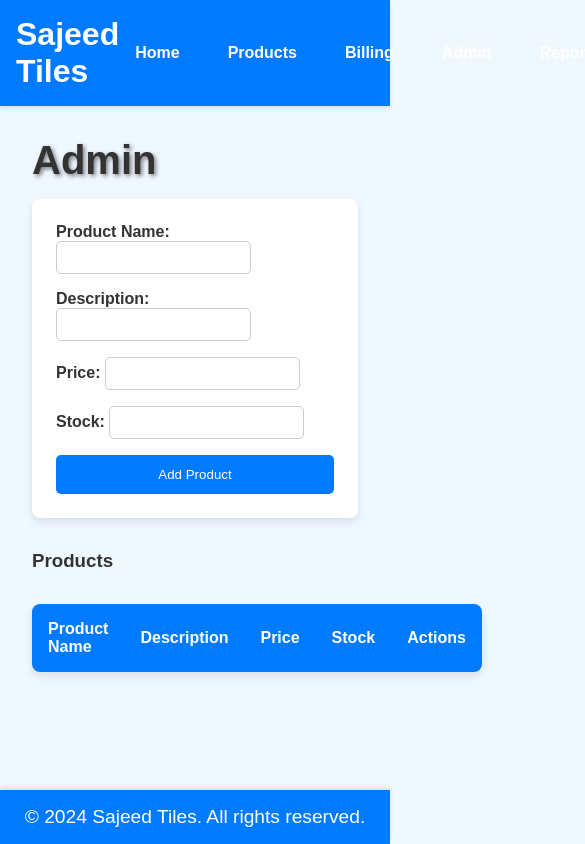
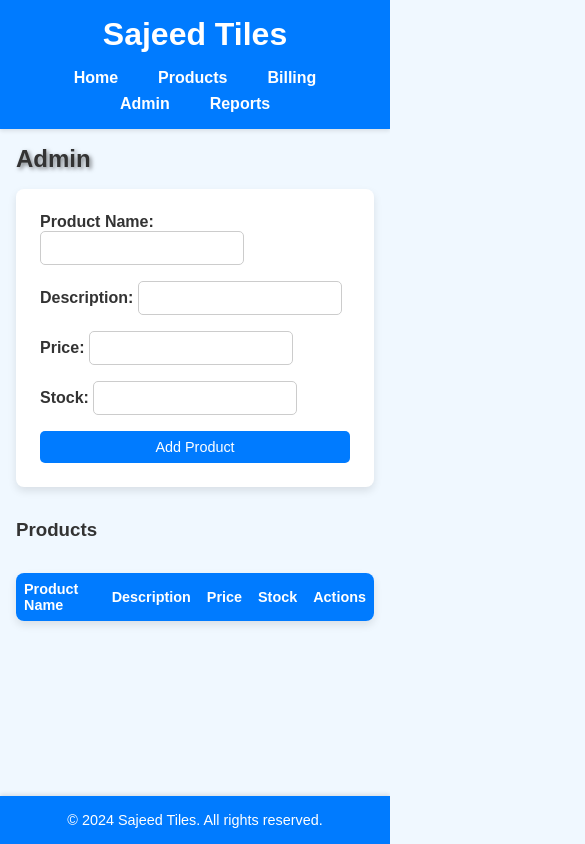
Before and after one commit to madhava43/sajeed, a plain HTML site: page admin.html in a window 390 px wide. Shown: the top 844 px of the page, 585 px wide, since content can reach past the window. Drawn offline with Linux system fonts and the light colour scheme; no server answers.

Commit message:
Add files via upload

```diff
--- a/styles.css
+++ b/styles.css
@@ -16,28 +16,29 @@ body, html {
 }
 
 header {
-    background-color: #007BFF; /* Blue background */
+    background-color: #007BFF;
     color: white;
-    padding: 1rem 0;
+    padding: 1rem;
     display: flex;
     justify-content: space-between;
     align-items: center;
+    flex-wrap: wrap;
     animation: slideDown 1s ease-out;
     box-shadow: 0 2px 4px rgba(0, 0, 0, 0.1);
 }
 
 .title {
-    margin-left: 1rem;
     font-size: 2rem;
     font-weight: bold;
+    margin: 0;
 }
 
 nav ul {
     list-style-type: none;
     padding: 0;
     display: flex;
+    flex-wrap: wrap;
     gap: 1rem;
-    margin-right: 1rem;
 }
 
 nav ul li {
@@ -54,18 +55,18 @@ nav ul li a {
 }
 
 nav ul li a:hover {
-    background-color: #0056b3; /* Darker blue */
-    color: #FFD700; /* Gold color on hover */
+    background-color: #0056b3;
+    color: #FFD700;
 }
 
 main {
-    flex: 1; /* Ensures main takes up remaining space */
-    padding: 2rem;
+    flex: 1;
+    padding: 1rem;
     animation: fadeIn 1.5s ease-in;
 }
 
 #home {
-    background-image: url('sajeed.jpg'); /* Replace with your image path */
+    background-image: url('path/to/your/image.jpg'); /* Replace with your image path */
     background-size: cover;
     background-position: center;
     background-repeat: no-repeat;
@@ -82,13 +83,13 @@ main {
 }
 
 h2 {
-    font-size: 2.5rem;
+    font-size: 2rem;
     margin-bottom: 1rem;
     text-shadow: 2px 2px 4px rgba(0, 0, 0, 0.5);
 }
 
 p {
-    font-size: 1.2rem;
+    font-size: 1rem;
     max-width: 800px;
     text-align: center;
 }
@@ -103,8 +104,8 @@ p {
 .bill-summary,
 .admin-form,
 .admin-products {
-    width: 100%; /* Full width on smaller screens */
-    margin-bottom: 2rem; /* Space between sections */
+    width: 100%;
+    margin-bottom: 2rem;
 }
 
 /* Form Styles */
@@ -181,7 +182,7 @@ tbody tr:nth-child(even) {
 
 /* Footer Styles */
 footer {
-    background-color: #007BFF; /* Blue background */
+    background-color: #007BFF;
     color: white;
     text-align: center;
     padding: 1rem 0;
@@ -203,15 +204,15 @@ button, .delete-button {
 }
 
 button:hover, .delete-button:hover {
-    background-color: #0056b3; /* Darker blue on hover */
+    background-color: #0056b3;
 }
 
 .delete-button {
-    background-color: #ff4d4d; /* Red background */
+    background-color: #ff4d4d;
 }
 
 .delete-button:hover {
-    background-color: #ff1a1a; /* Darker red on hover */
+    background-color: #ff1a1a;
 }
 
 /* Animations */
@@ -258,7 +259,45 @@ button:hover, .delete-button:hover {
     .bill-summary,
     .admin-form,
     .admin-products {
-        width: 48%; /* Split width on larger screens */
-        margin-bottom: 0; /* Remove bottom margin on larger screens */
+        width: 48%;
+        margin-bottom: 0;
     }
 }
+
+@media (max-width: 767px) {
+    header {
+        flex-direction: column;
+        align-items: center;
+    }
+
+    .title {
+        margin-bottom: 1rem;
+    }
+
+    nav ul {
+        justify-content: center;
+        gap: 0.5rem;
+    }
+
+    h2 {
+        font-size: 1.5rem;
+    }
+
+    p {
+        font-size: 0.9rem;
+    }
+
+    .form-group input, .form-group select {
+        font-size: 0.9rem;
+    }
+
+    input[type="submit"], button, .delete-button {
+        padding: 0.5rem;
+        font-size: 0.9rem;
+    }
+
+    thead th, tbody td {
+        padding: 0.5rem;
+        font-size: 0.9rem;
+    }
+}
```
